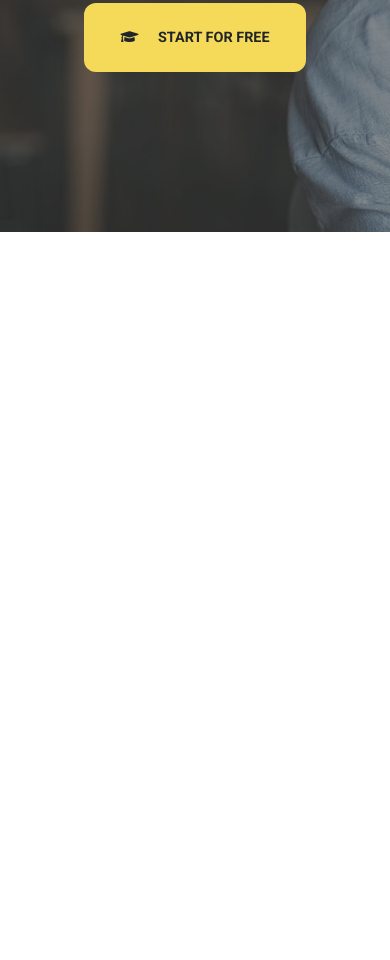
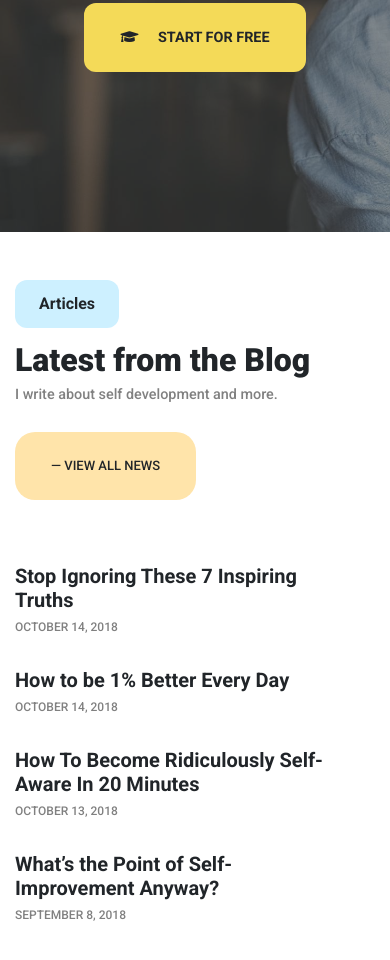
Before and after one commit to aditya999123/anamika_goyal, a plain HTML site: page index.html in a window 390 px wide. Shown: the part 6931-7891 px from the top of the page. Before the commit the page ends 7163 px from the top, so only its background shows below. Drawn offline with nearby package versions, Linux system fonts and the light colour scheme.

Commit message:
blog responsive

```diff
--- a/css/blog.css
+++ b/css/blog.css
@@ -13,7 +13,7 @@
   border-radius: 20px;
   display: inline-block;
   font-weight: 500;
-  background: #FFE4AA;
+  background: #ffe4aa;
   font-size: 13px;
 }
 
@@ -45,3 +45,36 @@
   margin-top: 0.5em;
   font-weight: 500;
 }
+
+@media (max-width: 767px) {
+  #blog .title-wrapper {
+    display: block;
+  }
+
+  #blog .all-news-btn {
+    margin-top: 2em;
+  }
+
+  #blog {
+    padding: 3em 0;
+  }
+
+  #blog .sample-blogs {
+    flex-wrap: wrap;
+  }
+
+  #blog .blog {
+    width: 50%;
+    margin-bottom: 2em;
+  }
+}
+
+@media (max-width: 576px) {
+  #blog .blog {
+    width: 100%;
+  }
+
+  #blog .blog-title {
+    font-size: 1.25em;
+  }
+}
--- a/index.html
+++ b/index.html
@@ -597,18 +597,22 @@
     <!-- ---------------------------- -->
     <!-- BLOG -->
     <!-- ---------------------------- -->
-    <!-- <section id="blog">
+    <section id="blog">
       <div class="container">
-        <div class="cute-pill">Articles</div>
         <div class="title-wrapper">
-          <div class="text-wrapper">
-            <div class="heading mt-3">Latest from the Blog</div>
+          <div>
+            <div class="cute-pill">Articles</div>
+            <div class="text-wrapper">
+              <div class="heading mt-3">Latest from the Blog</div>
+            </div>
+            <div class="text mt-2">
+              I write about self development and more.
+            </div>
           </div>
           <div class="link-wrapper">
             <div class="all-news-btn">— VIEW ALL NEWS</div>
           </div>
         </div>
-        <div class="text mt-2">I write about self development and more.</div>
         <div class="sample-blogs">
           <div class="blog">
             <div class="blog-title">Stop Ignoring These 7 Inspiring Truths</div>
@@ -632,7 +636,7 @@
           </div>
         </div>
       </div>
-    </section> -->
+    </section>
 
     <!-- ---------------------------- -->
     <!-- CONTACT -->
```
Lines whose indentation alone changed are shown as unchanged.
